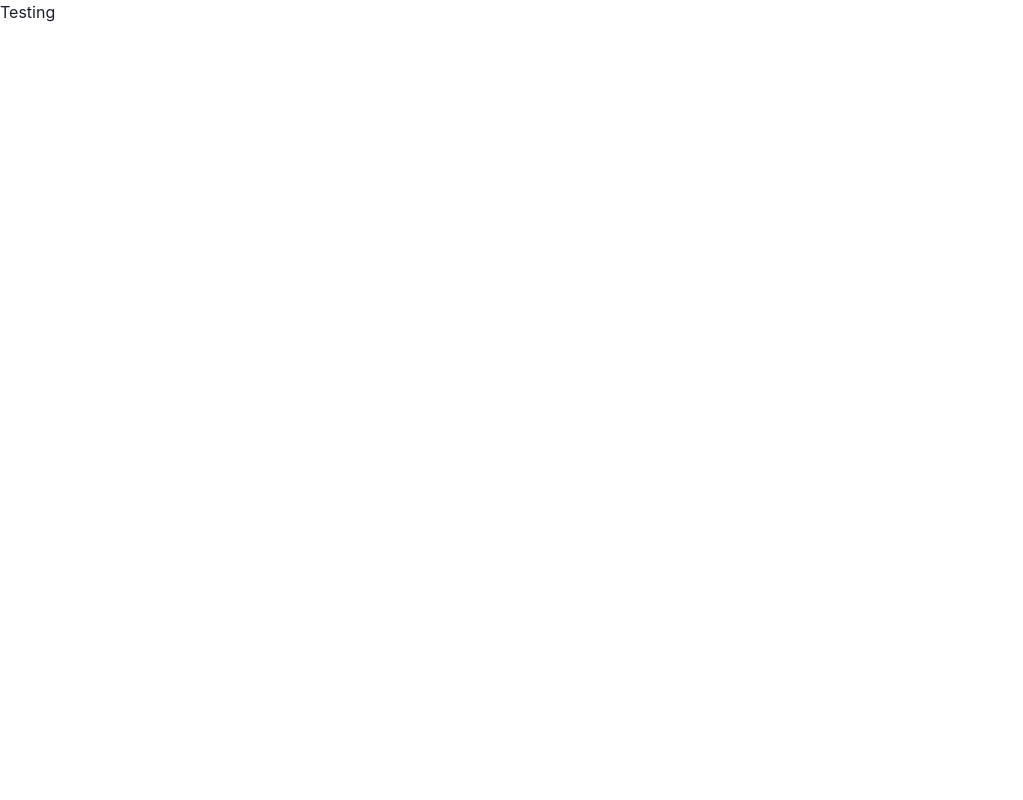
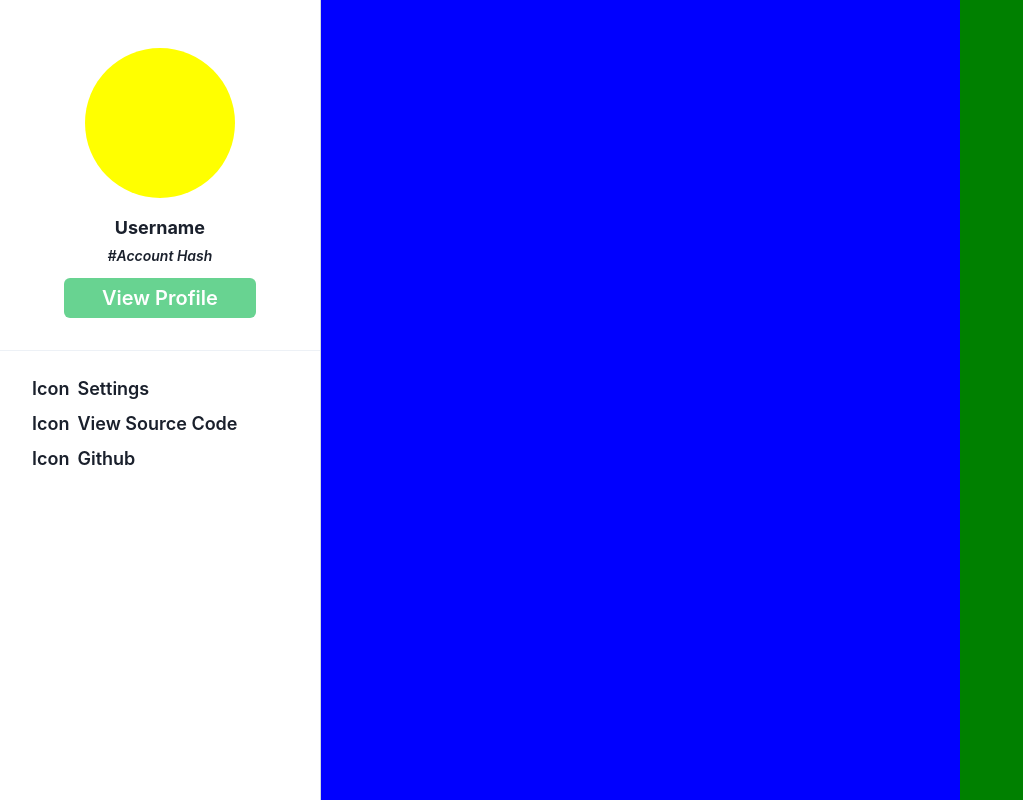
Before and after one commit to d-a-ve/OSAP, a React (Vite) app: page / in a window 1280 px wide. Shown: the whole page, without its empty margins (0-1023 px from the left). Built offline with nearby package versions, Linux system fonts and the light colour scheme.

Commit message:
feat: added home page left panel component

```diff
--- a/package.json
+++ b/package.json
@@ -7,9 +7,13 @@
     "dev": "vite",
     "build": "tsc && vite build",
     "preview": "vite preview",
-    "format": "npx prettier --write \"{components, hooks, types, utils, styles}/**/*.{ts,tsx,js,jsx}\""
+    "format": "npx prettier --write \"src/{components, hooks, types, utils, styles}/**/*.{ts,tsx,js,jsx}\""
   },
   "dependencies": {
+    "@chakra-ui/react": "^2.5.1",
+    "@emotion/react": "^11.10.6",
+    "@emotion/styled": "^11.10.6",
+    "framer-motion": "^10.0.1",
     "react": "^18.2.0",
     "react-dom": "^18.2.0"
   },
--- a/src/App.tsx
+++ b/src/App.tsx
@@ -1,5 +1,9 @@
+import Home from "./pages/Home";
+
 function App() {
-  return <p>Testing</p>;
+  return (
+    <Home />
+  )
 }
 
 export default App;
--- /dev/null
+++ b/src/components/homeCenterPanel/CenterPanel.tsx
@@ -0,0 +1,7 @@
+import { Box } from "@chakra-ui/react"
+
+export default function CenterPanel() {
+  return (
+    <Box flex="2" bg="blue" height="100vh"></Box>
+  )
+}
--- /dev/null
+++ b/src/components/homeLeftPanel/AppOptionCard.tsx
@@ -0,0 +1,23 @@
+import { Box, Flex, Text } from "@chakra-ui/react"
+
+export default function AppOptionCard({
+  title,
+}: {
+  title: string
+}) {
+  return (
+    <Flex
+      columnGap="8px"
+      fontSize="lg"
+      fontWeight="semibold"
+      mb="8px"
+    >
+      <Box>
+        <Text>Icon</Text>
+      </Box>
+      <Box>
+        <Text>{title}</Text>
+      </Box>
+    </Flex>
+  )
+}
--- /dev/null
+++ b/src/components/homeLeftPanel/LeftPanel.tsx
@@ -0,0 +1,86 @@
+import {
+  Box,
+  Button,
+  Divider,
+  Flex,
+  Text,
+  VStack,
+} from "@chakra-ui/react"
+import AppOptionCard from "./AppOptionCard"
+
+export default function LeftPanel() {
+  const appOptionsData = [
+    "Settings",
+    "View Source Code",
+    "Github",
+  ]
+
+  const mappedAppOptions = appOptionsData.map(
+    (options, index) => {
+      return (
+        <AppOptionCard
+          key={index}
+          title={options}
+        />
+      )
+    }
+  )
+
+  return (
+    <Box
+      flex="1"
+      py="16px"
+      borderRight="1px"
+      borderColor="gray.300"
+      height="100vh"
+    >
+      <VStack spacing="16px" pb="8px">
+        // user profile card
+        <Flex
+          flexDirection="column"
+          alignItems="center"
+          pt="32px"
+          w="100%"
+        >
+          <Box
+            bg="yellow"
+            w="150px"
+            h="150px"
+            rounded="full"
+          />
+          <Flex
+            alignItems="center"
+            direction="column"
+            gap="4px"
+            py="16px"
+            w="100%"
+          >
+            <Text fontWeight="bold" fontSize="lg">
+              Username
+            </Text>
+            <Text
+              fontWeight="semibold"
+              fontSize="sm"
+              fontStyle="italic"
+            >
+              #Account Hash
+            </Text>
+            <Button
+              bg="green.300"
+              textColor="white"
+              fontSize="xl"
+              w="60%"
+              mt="8px"
+            >
+              View Profile
+            </Button>
+          </Flex>
+        </Flex>
+        <Divider />
+        <Box w="100%" px="32px" pt="8px">
+          {mappedAppOptions}
+        </Box>
+      </VStack>
+    </Box>
+  )
+}
--- /dev/null
+++ b/src/components/homeRightPanel/RightPanel.tsx
@@ -0,0 +1,7 @@
+import { Box } from "@chakra-ui/react"
+
+export default function RightPanel() {
+  return (
+    <Box flex="1" bg="green" height="100vh"></Box>
+  )
+}
--- /dev/null
+++ b/src/pages/Home.tsx
@@ -0,0 +1,13 @@
+import { Flex } from "@chakra-ui/react";
+import CenterPanel from "../components/homeCenterPanel/CenterPanel";
+import LeftPanel from "../components/homeLeftPanel/LeftPanel";
+import RightPanel from "../components/homeRightPanel/RightPanel";
+
+export default function Home() {
+  return (
+  <Flex>
+    <LeftPanel />
+    <CenterPanel />
+    <RightPanel />
+  </Flex>)
+}
```
Also changed, not shown: .gitpod.yml (added), 1 other file (tests, documents, lock files or other folders).
